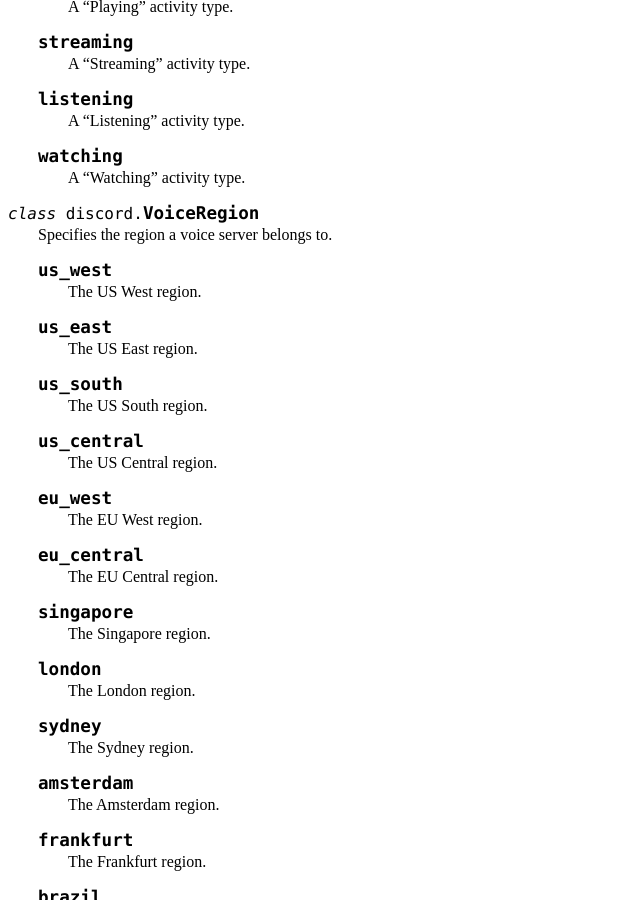
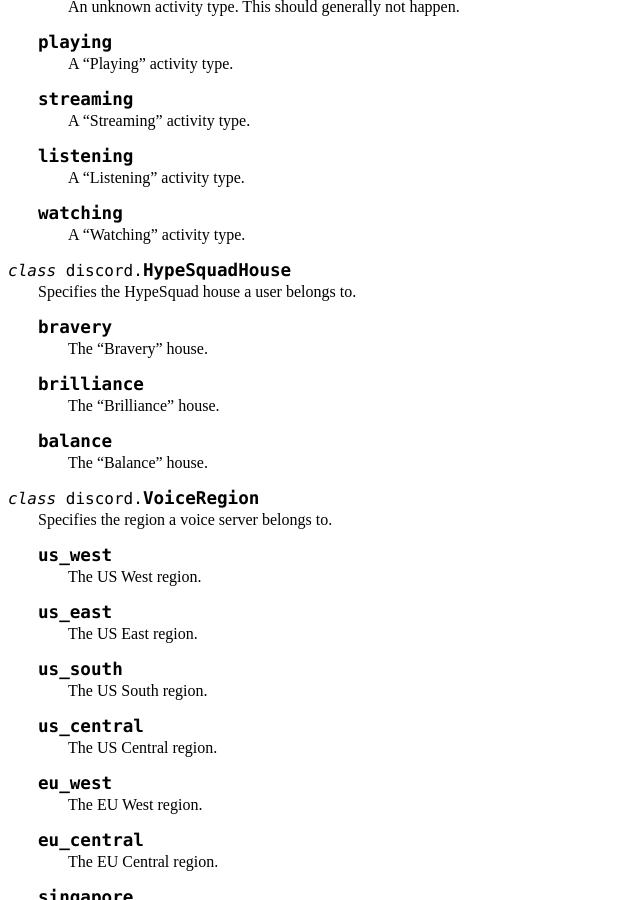
Before and after one commit to Rapptz/discord.py, a Sphinx documentation site: the page built from docs/api.rst, in a window 1280 px wide and 900 px high, scrolled down 11526 px. Shown: the whole window, without its empty margins (0-640 px from the left). Built offline with Sphinx 7.4.7, drawn with Linux system fonts in a browser that asks for light colours; some of the changed text lies outside the part shown.

Commit message:
document HypeSquadHouse and Profile.hypesquad_houses

```diff
--- a/docs/api.rst
+++ b/docs/api.rst
@@ -614,6 +614,9 @@
     .. attribute:: hypesquad
 
         A boolean indicating if the user is in Discord HypeSquad.
+    .. attribute:: hypesquad_houses
+
+        A list of :class:`HypeSquadHouse` that the user is in.
     .. attribute:: mutual_guilds
 
         A list of :class:`Guild` that the :class:`ClientUser` shares with this
@@ -684,7 +687,6 @@
     .. attribute:: pins_add
 
         The system message denoting that a pinned message has been added to a channel.
-
     .. attribute:: new_member
 
         The system message denoting that a new member has joined a Guild.
@@ -709,6 +711,20 @@
     .. attribute:: watching
 
         A "Watching" activity type.
+
+.. class:: HypeSquadHouse
+
+    Specifies the HypeSquad house a user belongs to.
+
+    .. attribute:: bravery
+
+        The "Bravery" house.
+    .. attribute:: brilliance
+
+        The "Brilliance" house.
+    .. attribute:: balance
+
+        The "Balance" house.
 
 .. class:: VoiceRegion
 
```
